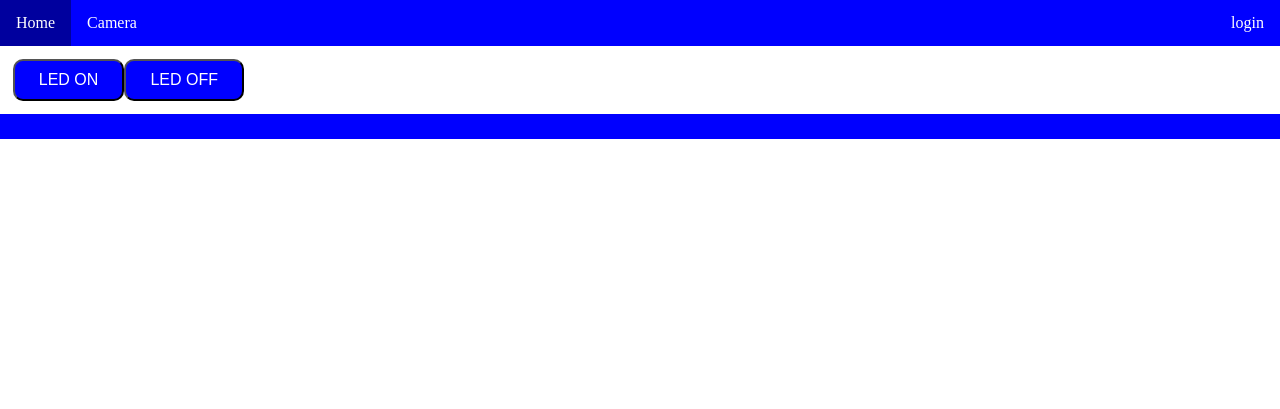
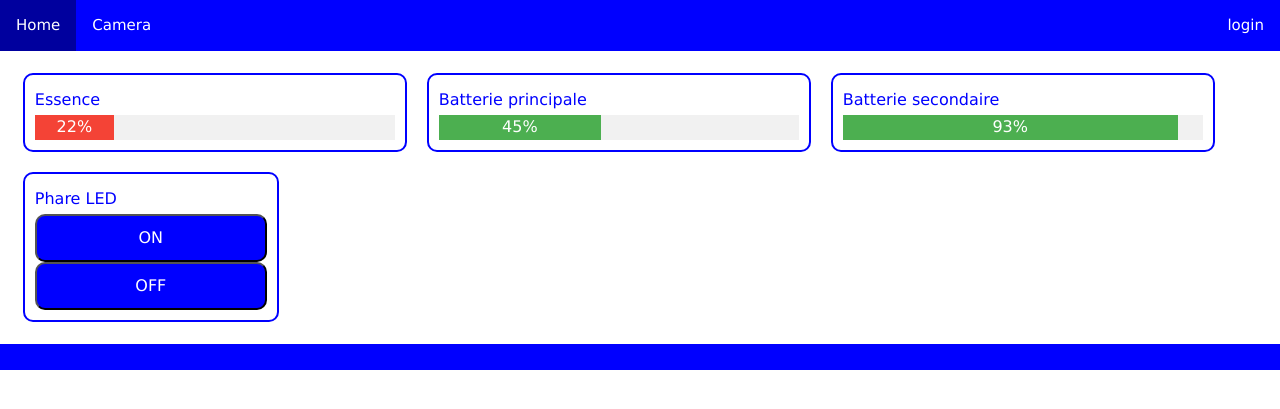
Before and after one commit to tnicolas42/4L-connect, a Django app: page /mainApp/ in a window 1280 px wide. Shown: the top 409 px of the page. Run offline with Django 3.2, Linux system fonts and the light colour scheme.

```diff
--- a/djangoWebsite/api/urls.py
+++ b/djangoWebsite/api/urls.py
@@ -9,6 +9,7 @@ views.runAtStartup()
 atexit.register(views.runAtExit)
 
 urlpatterns = [
+	url(r'^getInfo$', views.getInfo, name='getInfo'),
 	url(r'^setLed$', views.setLed, name='setLed'),
     url(r'^cameraStream$', lambda r: StreamingHttpResponse(views.cameraStream(),
                     content_type='multipart/x-mixed-replace; boundary=frame'),
--- a/djangoWebsite/api/views.py
+++ b/djangoWebsite/api/views.py
@@ -1,5 +1,6 @@
 import cv2
-from django.http import HttpRequest, HttpResponseRedirect
+import json
+from django.http import HttpRequest, HttpResponseRedirect, JsonResponse
 
 IO_MAIN_LED = 17
 CAMERA_ID = 0
@@ -58,6 +59,18 @@ def runAtExit():
     IO.exit()
 
 ##### CONTROLS #####
+
+### getter ###
+def getInfo(request: HttpRequest):
+	print("[WARN]: getInfo to do")  # TODO
+	data = {
+		'mainBattery': 45,
+		'secondaryBattery': 93,
+		'essence': 22,
+	}
+	return JsonResponse(data)
+
+### setter ###
 def setLed(request: HttpRequest):
     try:
         enable = int(request.GET['enable'])
--- a/djangoWebsite/mainApp/static/mainApp/js/app.js
+++ b/djangoWebsite/mainApp/static/mainApp/js/app.js
@@ -1,12 +1,71 @@
 var baseAPI = 'http://localhost:8000/api/'
+
+var data;
 
 function call(arg) {
 	var request = new XMLHttpRequest()
 	request.open('GET', baseAPI + arg, true)
+	request.onload = function() {
+		if (request.status >= 200 && request.status < 400) {
+			try {
+				JSON.parse(this.response);
+				data = JSON.parse(this.response);
+			}
+			catch {}
+		}
+		else {
+			data = null
+			console.error("error on API call");
+		}
+	}
 	request.send()
 	console.log('[API CALL]: /' + arg)
+	return data
+}
+
+function sleep(ms) {
+	return new Promise(resolve => setTimeout(resolve, ms));
 }
 
 function setLed(arg) {
 	call('setLed?enable=' + arg)
 }
+
+function printPercent(name, value) {
+	var element = document.getElementById(name);
+	element.textContent = value + "%"
+	element.style = "width:" + value + "%"
+	if (value < 25 && element.classList.contains('w3-green')) {
+		element.classList.remove("w3-green")
+		element.classList.add("w3-red")
+	}
+	else if (value >= 25 && element.classList.contains('w3-red')) {
+		element.classList.remove("w3-red")
+		element.classList.add("w3-green")
+	}
+}
+
+async function update() {
+	await sleep(500)
+	while (1) {
+		var res = call('getInfo')
+		try {
+			printPercent("essence", res.essence)
+		} catch {
+			console.log("unable to set essence")
+		}
+		try {
+			printPercent("mainBattery", res.mainBattery)
+		} catch {
+			console.log("unable to set mainBattery")
+		}
+		try {
+			printPercent("secondaryBattery", res.secondaryBattery)
+		} catch {
+			console.log("unable to set secondaryBattery")
+		}
+		await sleep(1000)
+	}
+}
+
+update();
--- a/djangoWebsite/mainApp/templates/mainApp/home.html
+++ b/djangoWebsite/mainApp/templates/mainApp/home.html
@@ -3,12 +3,39 @@
 
 {% block head %}
 	<script src="{% static 'mainApp/js/app.js' %}"></script>
+  <link rel="stylesheet" href="/static/css/w3.css"/>
 {% endblock head %}
 
 
 {% block content %}
-	<div style="display: flex;">
-		<button onclick="setLed(1)", class="button">LED ON</button>
-		<button onclick="setLed(0)", class="button">LED OFF</button>
+	<div style="display: flex; flex-wrap: wrap;">
+
+			<div class="rect" style="width: 30vw">
+				<p>Essence</p>
+				<div class="w3-light-grey">
+					<div class="w3-container w3-green w3-center" style="width:0%" id="essence">0%</div>
+				</div>
+			</div>
+
+			<div class="rect" style="width: 30vw">
+				<p>Batterie principale</p>
+				<div class="w3-light-grey">
+					<div class="w3-container w3-green w3-center" style="width:0%" id="mainBattery">0%</div>
+				</div>
+			</div>
+
+			<div class="rect" style="width: 30vw">
+				<p>Batterie secondaire</p>
+				<div class="w3-light-grey">
+					<div class="w3-container w3-green w3-center" style="width:0%" id="secondaryBattery">0%</div>
+				</div>
+			</div>
+
+			<div class="rect" style="width: 20vw">
+				<p>Phare LED</p>
+				<button onclick="setLed(1)", class="button">ON</button>
+				<button onclick="setLed(0)", class="button">OFF</button>
+			</div>
+
 	</div>
 {% endblock content %}
--- a/djangoWebsite/static/css/base_style.css
+++ b/djangoWebsite/static/css/base_style.css
@@ -25,6 +25,25 @@ body {
 	font-size: 16px;
 	color: var(--bar-text-color);
 	background-color: var(--bar-main-color);
+}
+
+.rect {
+	display: flex;
+	border-radius: 10px;
+	padding: 10px 10px;
+	font-size: 16px;
+	border-color: var(--bar-main-color);
+	border-style: solid;
+	border-width: 2px;
+	flex-direction: column;
+	justify-content: space-around;
+	margin: 10px;
+}
+
+.rect p {
+	color: var(--bar-main-color);
+	margin-top: 3px;
+	margin-bottom: 3px;
 }
 
 /*
```
Also changed, not shown: djangoWebsite/static/css/w3.css (added).
